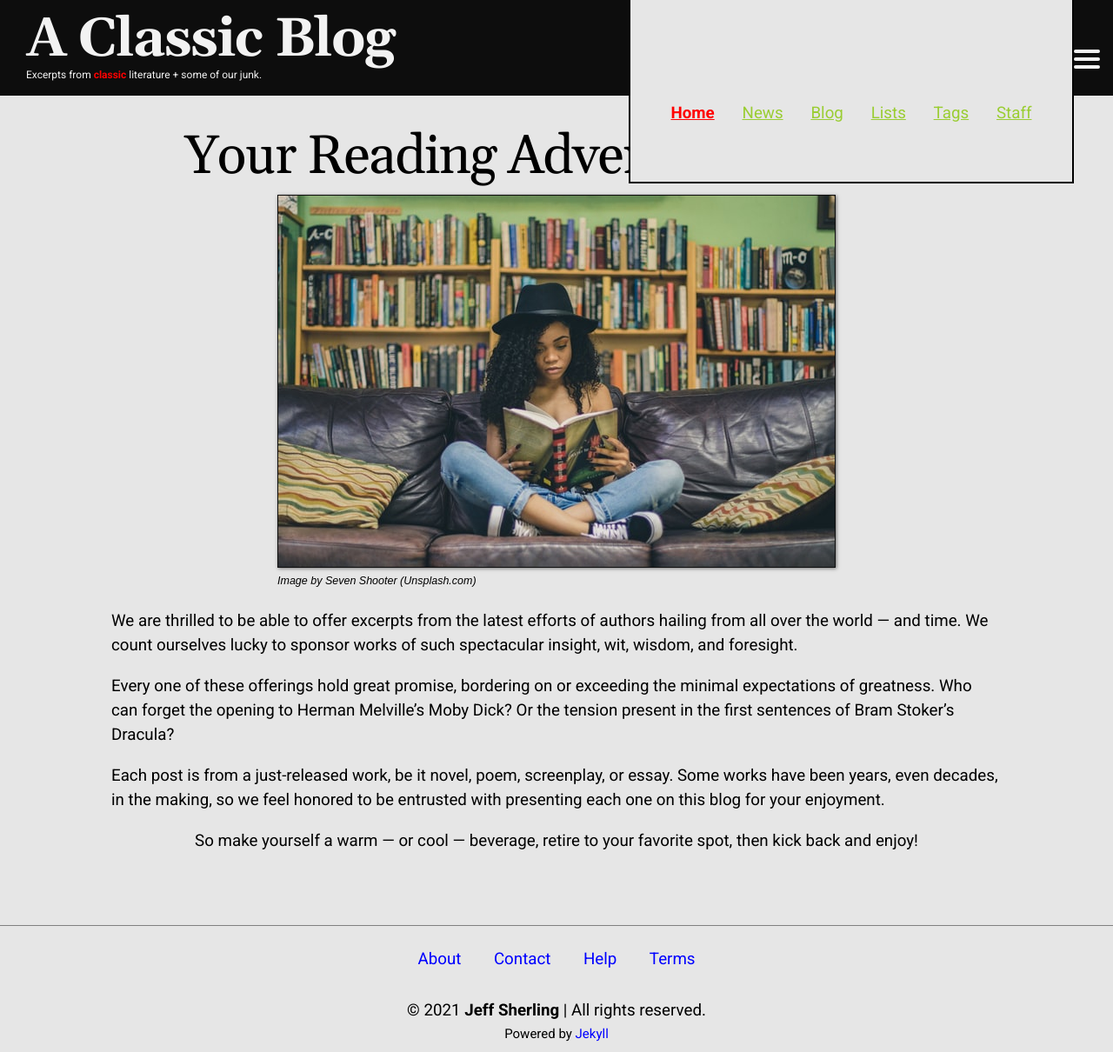
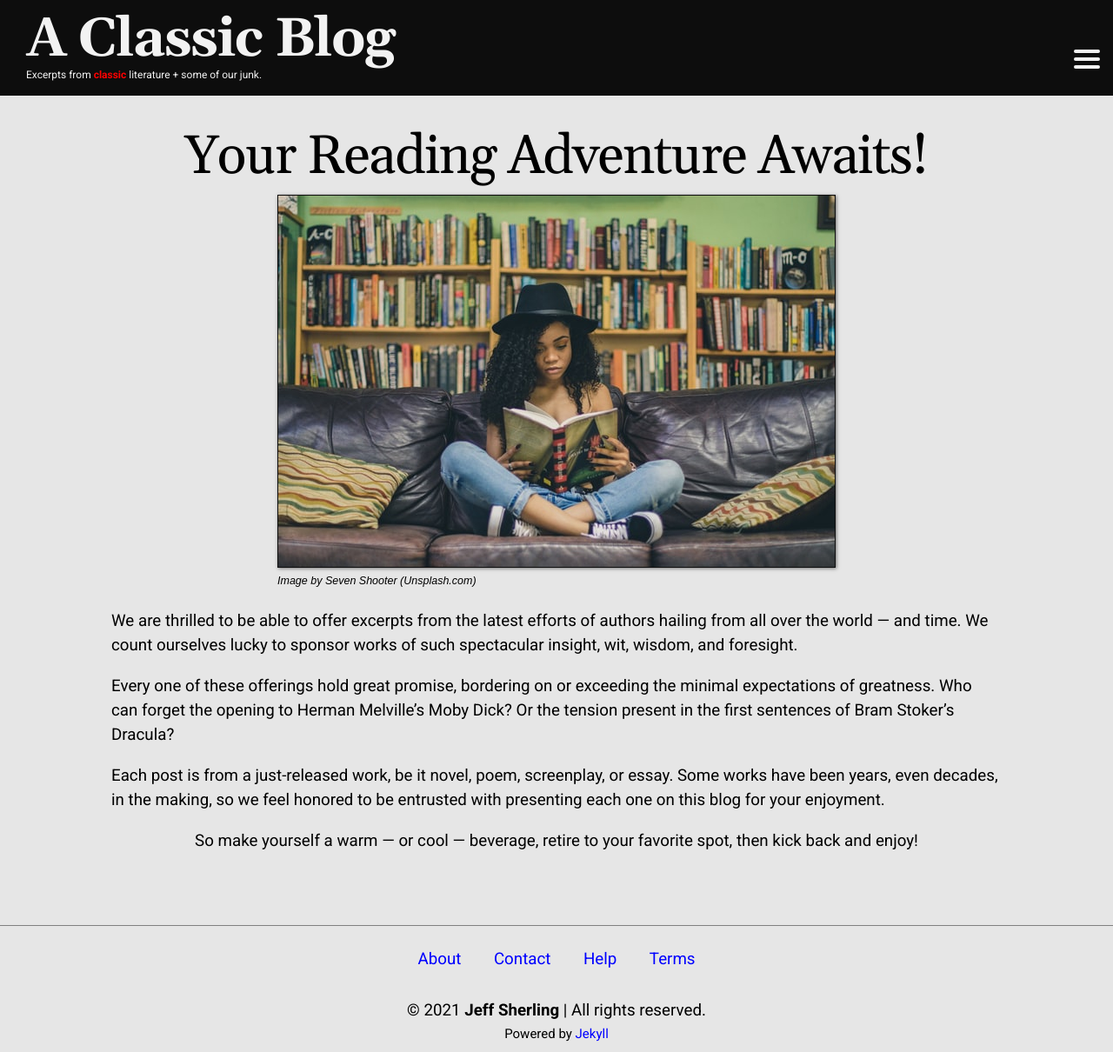
Before and after one commit to jsherling/classic-blog, a Jekyll site: the page built from index.md, in a window 1280 px wide and 1210 px high. Shown: the whole window at 87% size. Built offline with Jekyll 4.4.1, drawn with Linux system fonts in a browser that asks for light colours.

Commit message:
Tweak header hamburger menu

```diff
--- a/_sass/style/_base.scss
+++ b/_sass/style/_base.scss
@@ -132,10 +132,11 @@ a.tag {
   }
 
   ul.header--nav__menu {
+    /*
     display: flex;
     flex-direction: row;
     align-items: center;
-    justify-content: space-between;
+    justify-content: space-between; */
   }
 
   li.header--nav__menu-item {
--- a/_sass/style/_layout.scss
+++ b/_sass/style/_layout.scss
@@ -59,7 +59,7 @@
   z-index: 1;
 
   & a {
-    color: yellowgreen;
+    color: $white-color;
     transition: color 0.3s ease;
   }
 
@@ -69,7 +69,7 @@
     width: 2.5em;
     height: 2em;
     position: absolute;
-    top: -1em;
+    top: 1em;
     right: 1em;
     opacity: 0;
     z-index: 2;
@@ -112,28 +112,32 @@
   & .checkbox:checked ~ span:nth-last-child(2) {
     transform: rotate(-45deg) translate(0, -1px);
   }
-
-  & .checkbox:checked ~ ul {
-    transform: none;
-  }
 }
 
 .menu {
-  width: 40vw;
   position: absolute;
+  width: 25vw;
   background: $light-color;
   list-style-type: none;
-  border: 2px solid black;
+  border: 2px solid $black-color;
   margin: -6.5em -3.1em 0 0;
-  padding: 8em 3.1em 3.1em 3.1em;
+  padding: 4em 3.1em 3.1em 3.1em;
   transform-origin: 0 0;
-  transform: translate(-100%, 0);
+  transform: translate(100%, 0);
   transition: transform 0.5s cubic-bezier(0.77, 0.2, 0.05, 1.0);
 
   & li {
     font-size: 125%;
-    padding: 0.625em 0;
+    padding: 0.625em;
+
+    & a {
+      color: $black-color;
+    }
   }
+}
+
+.menuToggle .checkbox:checked ~ .menu {
+  transform: translate(-100%, 0);
 }
 
 /* Container (body) */
```
